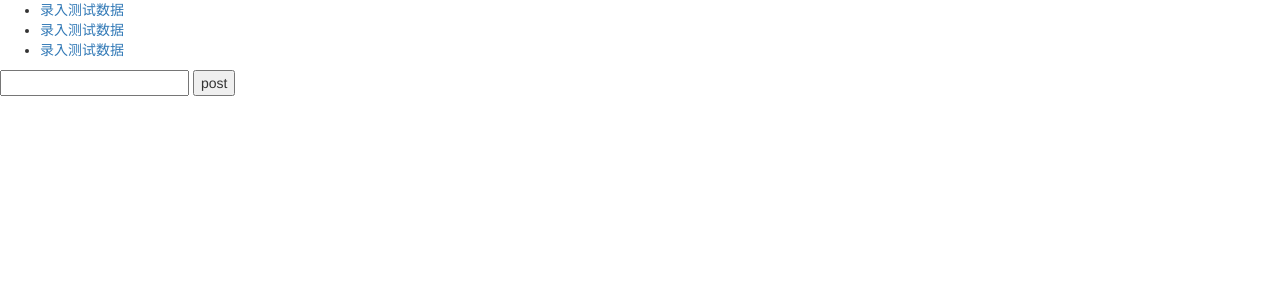
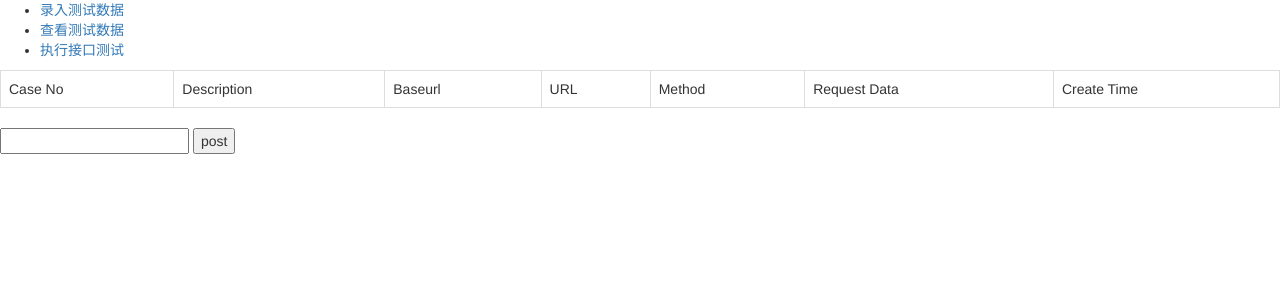
Before and after one commit to YellowStarr/MyInterfaceWeb, a Django app: page /index/ in a window 1280 px wide. Shown: the top 300 px of the page. Run offline with Django 3.2, Linux system fonts and the light colour scheme; data that the repository does not hold is empty; some libraries are stand-ins or nearby versions.

Commit message:
修改表格样式，添加用例展示

```diff
--- a/guest/settings.py
+++ b/guest/settings.py
@@ -114,6 +114,8 @@ AUTH_PASSWORD_VALIDATORS = [
 
 LANGUAGE_CODE = 'en-us'
 
+DEFAULT_CHARSET = 'utf-8'
+
 TIME_ZONE = 'UTC'
 
 USE_I18N = True
--- a/sign/templates/index.html
+++ b/sign/templates/index.html
@@ -8,12 +8,41 @@
     <title>Django Page</title>
 </head>
 <body>
+
     <div>
             <ul>
                 <li><a href="/inserttestcase/">录入测试数据</a></li>
-                <li><a href="">录入测试数据</a></li>
-                <li><a href="">录入测试数据</a></li>
+                <li class="active"><a href="#" >查看测试数据</a></li>
+                <li><a href="">执行接口测试</a></li>
             </ul>
+    </div>
+    <div>
+        <table class="table table-bordered">
+            <thead></thead>
+            <tbody>
+                <tr>
+                    <td>Case No</td>
+                    <td>Description</td>
+                    <td>Baseurl</td>
+                    <td>URL</td>
+                    <td>Method</td>
+                    <td>Request Data</td>
+                    <td>Create Time</td>
+                </tr>
+                {% for index in case %}
+                <tr>
+
+                    <td>{{ index.id }}</td>
+                    <td>{{ index.name }}</td>
+                    <td>{{ index.baseurl }}</td>
+                    <td>{{ index.url }}</td>
+                    <td>{{ index.method }}</td>
+                    <td>{{ index.args }}</td>
+                    <td>{{ index.create_time }}</td>
+                </tr>
+                {% endfor %}
+            </tbody>
+        </table>
     </div>
     <form action="/index/" method="post">
         <input type="text" name="uname">
--- a/sign/views.py
+++ b/sign/views.py
@@ -6,9 +6,12 @@ from models import Testcase
 from django.views.decorators.csrf import csrf_exempt
 
 # Create your views here.
+#首页入口，展示用例
 def index(request):
     if request.method=="GET":
-        return render(request, 'index.html')
+        c = selectCase()
+        print c
+        return render(request, 'index.html',{"case":c})
     elif request.method=="POST":
         r=request.POST.get("uname","")
         return render(request,"index.html",{'w':r})
@@ -17,18 +20,24 @@ def inserttestcase(request):
     if request.method=="GET":
         return render(request,"inserttestcase.html")
     elif request.method == "POST":
+        name = request.POST.get("desc","")
+        n=name.encode('utf-8')
         baseurl = request.POST.get("baseurl","")
         url = request.POST.get("url","")
         args = request.POST.get("args","")
         methods = request.POST.get("method","")
         # arg=eval(args)
         print "-----------"+baseurl
-        r={"baseurl":baseurl,"url":url,"args":args,'method':methods}
+        r={"name":n,"baseurl":baseurl,"url":url,"args":args,'method':methods}
         # if not type(r):
         insertCase(r)
         return render(request, "inserttestcase.html")
 
 def insertCase(data):
-    case = Testcase(baseurl=data['baseurl'],url=data['url'],args=data['args'],method=data['method'])
+    case = Testcase(name=data['name'],baseurl=data['baseurl'],url=data['url'],args=data['args'],method=data['method'])
     case.save()
     print "insert"
+
+def selectCase():
+    cases = Testcase.objects.all()
+    return cases
```
Also changed, not shown: 2 other files.
